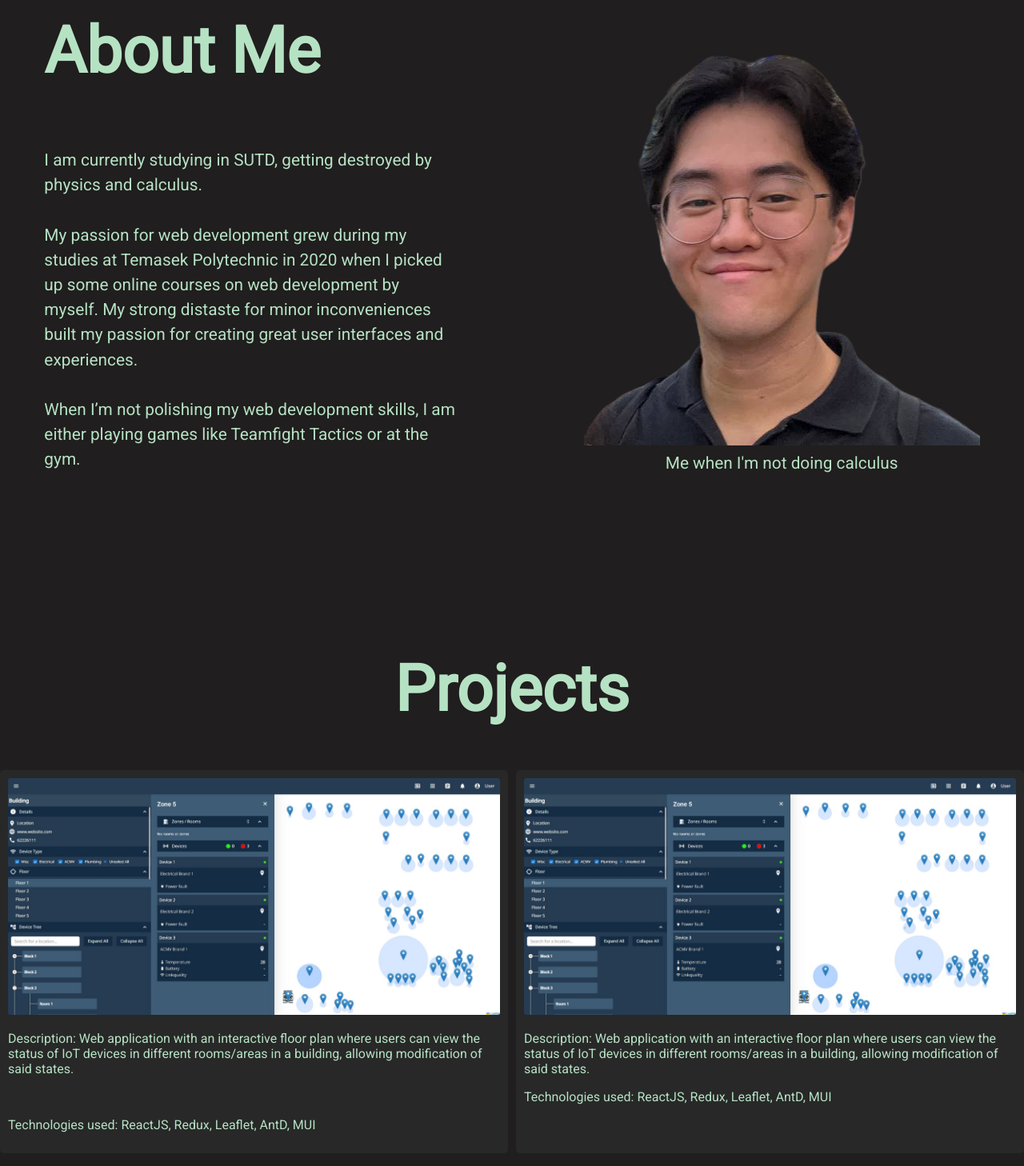
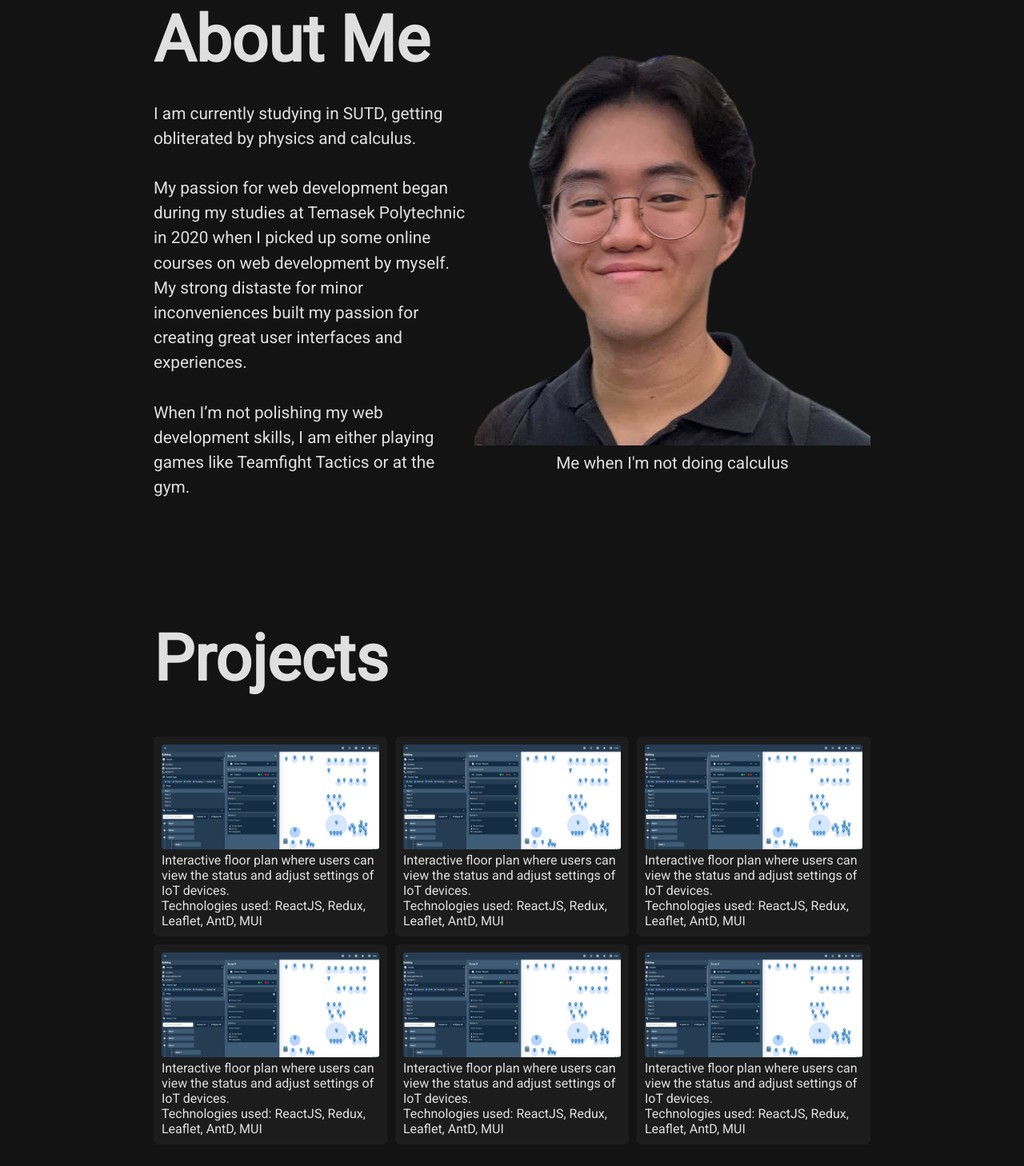
Before and after one commit to how2fps/how2fps.github.io, a plain HTML site: page index.html in a window 1280 px wide. Shown: the part 886-2344 px from the top of the page at 80% size. Drawn offline with Linux system fonts and the light colour scheme.

Commit message:
changed colors, removed useless divs, tidied up css, aligned sections

```diff
--- a/index.html
+++ b/index.html
@@ -31,7 +31,7 @@
                      <p class="logo-text">Finn - Web Developer - </p>
               </div>
               <span class="email">Email: finnyyap@gmail.com</span>
-              <div class="nav-right">
+              <div class="nav-container">
                      <div class="nav-item-container">
                             <a class="nav-item" href="#intro-section" id="nav-item">Intro</a>
                      </div>
@@ -47,26 +47,22 @@
        <!-- <div class="moving-rectangle"></div> -->
 
        <div class="intro-section" id="intro-section">
-              <div class="intro-container">
-                     <div>
               <h1 class="intro-header dynamic-text">Hi I'm Finn, <br>a web developer.</h1>
-                            <p class="intro-message">Creating a great user experience <br> is my why.</p>
-                     </div>
-              </div>
+              <p class="intro-message">Creating great user experiences<br> is my why.</p>
        </div>
 
+
        <div class="about-me-section" id="about-me-section">
-              <div class="about-me-container">
               <div class="about-me-description-container">
                      <h1 class="about-me-description-header">About Me</h1>
-                            <p class="about-me-description-message">I am currently studying in SUTD, getting destroyed
-                                   by
-                                   physics and calculus.
+                     <p class="about-me-description-message">
+                            I am currently studying in SUTD, getting
+                            obliterated by physics and calculus.
                             <br><br>
-                                   My passion for web development grew during my studies at Temasek Polytechnic in
+                            My passion for web development began during my studies at Temasek Polytechnic in
                             2020 when I picked up some online courses on web development by myself. My strong
-                                   distaste for minor inconveniences built my passion for creating great user interfaces
-                                   and experiences.
+                            distaste for minor inconveniences built my passion for creating great user
+                            interfaces and experiences.
                             <br><br>
                             When I’m not polishing my web development skills, I am either playing games like
                             Teamfight Tactics or at the gym.
@@ -77,36 +73,65 @@
                      <span class="about-me-image-caption">Me when I'm not doing calculus</span>
               </div>
        </div>
-       </div>
 
        <div class="projects-section" id="projects-section">
-              <div class="projects-container">
               <h1 class="projects-header">Projects</h1>
               <div class="projects-showcase">
                      <div class="project-card">
                             <img class="project-image" src="pictures/GovTechProject.png" alt="">
                             <div class="project-description">
-                                          <p>Description: Web application with an interactive floor plan where users can
-                                                 view the status of IoT devices in different rooms/areas in a building,
-                                                 allowing modification of said states.
+                                   <p>Interactive floor plan where users can
+                                          view the status and adjust settings of IoT devices.
                                    </p>
-                                          <br>
                                    <p>Technologies used: ReactJS, Redux, Leaflet, AntD, MUI</p>
                             </div>
                      </div>
                      <div class="project-card">
                             <img class="project-image" src="pictures/GovTechProject.png" alt="">
                             <div class="project-description">
-                                          <p class="project-longtext">Description: Web application with an interactive
-                                                 floor plan where users can
-                                                 view the status of IoT devices in different rooms/areas in a building,
-                                                 allowing modification of said states.
+                                   <p>Interactive floor plan where users can
+                                          view the status and adjust settings of IoT devices.
                                    </p>
-                                          <p class="project-technologies">Technologies used: ReactJS, Redux, Leaflet,
-                                                 AntD, MUI</p>
+                                   <p>Technologies used: ReactJS, Redux, Leaflet, AntD, MUI</p>
                             </div>
                      </div>
+                     <div class="project-card">
+                            <img class="project-image" src="pictures/GovTechProject.png" alt="">
+                            <div class="project-description">
+                                   <p>Interactive floor plan where users can
+                                          view the status and adjust settings of IoT devices.
+                                   </p>
+                                   <p>Technologies used: ReactJS, Redux, Leaflet, AntD, MUI</p>
                             </div>
+                     </div>
+                     <div class="project-card">
+                            <img class="project-image" src="pictures/GovTechProject.png" alt="">
+                            <div class="project-description">
+                                   <p>Interactive floor plan where users can
+                                          view the status and adjust settings of IoT devices.
+                                   </p>
+                                   <p>Technologies used: ReactJS, Redux, Leaflet, AntD, MUI</p>
+                            </div>
+                     </div>
+                     <div class="project-card">
+                            <img class="project-image" src="pictures/GovTechProject.png" alt="">
+                            <div class="project-description">
+                                   <p>Interactive floor plan where users can
+                                          view the status and adjust settings of IoT devices.
+                                   </p>
+                                   <p>Technologies used: ReactJS, Redux, Leaflet, AntD, MUI</p>
+                            </div>
+                     </div>
+                     <div class="project-card">
+                            <img class="project-image" src="pictures/GovTechProject.png" alt="">
+                            <div class="project-description">
+                                   <p>Interactive floor plan where users can
+                                          view the status and adjust settings of IoT devices.
+                                   </p>
+                                   <p>Technologies used: ReactJS, Redux, Leaflet, AntD, MUI</p>
+                            </div>
+                     </div>
+
               </div>
        </div>
        <script src="index.js"></script>
--- a/style.css
+++ b/style.css
@@ -1,7 +1,13 @@
+* {
+       box-sizing: border-box;
+       margin: 0;
+       padding: 0;
+}
+
 body {
        overflow: hidden; /* Hide scrollbars */
-       color: rgb(182, 226, 196);
-       background: #201e1e;
+       color: rgb(223, 223, 223);
+       background: #131313;
 }
 
 html {
@@ -10,9 +16,9 @@ html {
 
 .main {
        font-family: "Roboto", sans-serif;
-       margin: 0;
-       padding: 0;
-       scroll-behavior: smooth;
+       display: flex;
+       flex-direction: column;
+       align-items: center;
 }
 
 .scroll-text {
@@ -57,7 +63,7 @@ html {
        width: 10px;
        position: fixed;
        height: 11vh;
-       background: rgb(182, 226, 196);
+       background: rgb(223, 223, 223);
        right: 20px;
        z-index: 2;
        display: flex;
@@ -92,27 +98,22 @@ html {
 }
 
 .logo {
-       margin-top: -110px;
-       margin-left: -100px;
-       top: 0;
-       left: 0;
        position: absolute;
+       top: -110px;
+       left: -100px;
        width: 300px;
        height: 300px;
        border-radius: 50%;
-       display: flex;
-       justify-content: center;
-       align-items: center;
        transform: scale(0.22);
 }
 .logo-text {
        width: 100%;
        height: 100%;
        position: absolute;
-       animation: anim 10s linear infinite;
+       animation: rotating 10s linear infinite;
 }
 
-@keyframes anim {
+@keyframes rotating {
        0% {
               transform: rotate(0deg);
        }
@@ -129,17 +130,17 @@ html {
 }
 
 .nav {
+       position: fixed;
        display: flex;
        width: 100%;
-       position: fixed;
        align-items: center;
        justify-content: space-between;
        padding-top: 28px;
        padding-bottom: 28px;
-       background: rgba(32, 30, 30, 0.8);
+       background: rgba(19, 19, 19, 0.8);
 }
 
-.nav-right {
+.nav-container {
        display: flex;
        justify-content: space-around;
        align-items: center;
@@ -153,7 +154,7 @@ html {
        cursor: pointer;
        font-size: 1.3rem;
        text-align: center;
-       color: rgb(182, 226, 196);
+       color: rgb(223, 223, 223);
 }
 
 .nav-item-container {
@@ -162,29 +163,24 @@ html {
 }
 
 .email {
-       margin-left: 100px;
+       margin-left: 95px;
        font-size: 1.2rem;
 }
 
 .intro-section {
-       display: flex;
        min-height: 100vh;
-}
-
-.intro-container {
+       min-height: 100dvh;
        display: flex;
        flex-direction: column;
-       align-items: center;
        justify-content: center;
-       margin-right: 50px;
-       margin-bottom: 100px;
-       width: 100%;
+       width: 70vw;
 }
 
 .intro-header {
        font-size: 5rem;
-       line-height: 1.1;
+       line-height: 1.05;
        font-weight: bold;
+       margin-bottom: 45px;
 }
 
 .intro-message {
@@ -195,28 +191,23 @@ html {
 
 .about-me-section {
        display: flex;
-       justify-content: center;
+       justify-content: space-between;
        align-items: center;
        min-height: 100vh;
-}
-
-.about-me-container {
-       display: flex;
-       align-items: center;
-       justify-content: space-between;
+       min-height: 100dvh;
        font-size: 1rem;
-       gap: 10rem;
+       width: 70vw;
 }
 
 .about-me-description-container {
        display: flex;
        flex-direction: column;
-       justify-content: space-around;
+       justify-content: space-between;
 }
 
 .about-me-description-header {
        font-size: 5rem;
-       margin-top: 0;
+       margin-bottom: 30px;
 }
 
 .about-me-description-message {
@@ -238,28 +229,29 @@ html {
 }
 
 .projects-section {
-       height: 97vh;
+       height: 100vh;
+       min-height: 100dvh;
        display: flex;
+       flex-direction: column;
        justify-content: center;
-       align-items: center;
-}
-
-.projects-container {
+       width: 70vw;
 }
 
 .projects-header {
        font-size: 5rem;
-       text-align: center;
+       text-align: left;
+       margin-bottom: 50px;
+       margin-top: -20px;
 }
 
 .projects-showcase {
        display: grid;
        gap: 10px;
-       grid-template-columns: repeat(auto-fill, minmax(33vw, 1fr));
+       grid-template-columns: repeat(auto-fill, minmax(20vw, 1fr));
 }
 
 .project-card {
-       background: #282828;
+       background: rgba(32, 30, 30, 0.8);
        padding: 10px;
        border-radius: 5px;
 }
@@ -270,7 +262,6 @@ html {
 }
 
 .project-description {
-       background: #282828;
 }
 
 .project-longtext {
```
Lines whose indentation alone changed are shown as unchanged.
